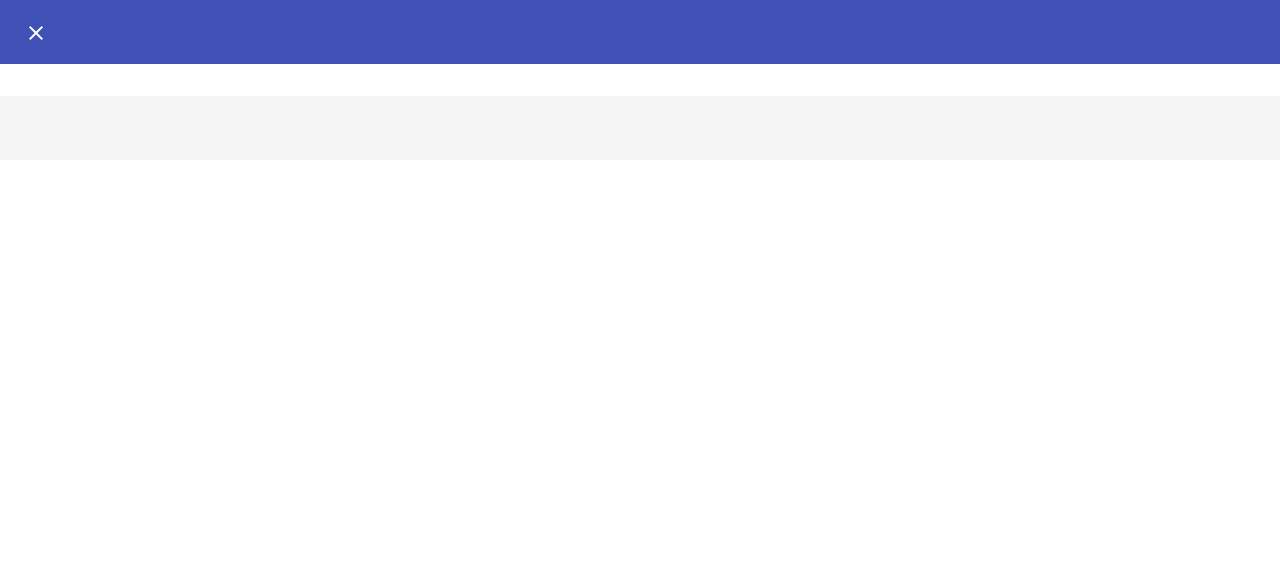
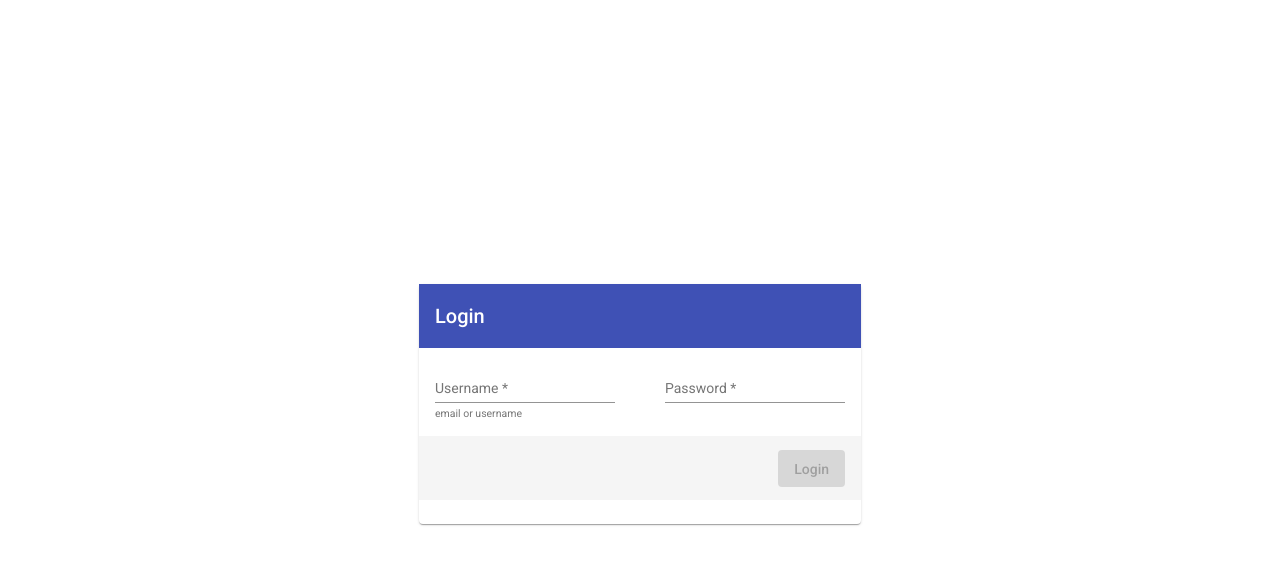
Before and after one commit to jaysonwor/evolutionary-product, an Angular app in the folder frontend/: page /auth/login in a window 1280 px wide. Shown: the top 564 px of the page. Built offline with nearby package versions, Linux system fonts and the light colour scheme.

Commit message:
login form done

```diff
--- a/frontend/src/app/app.component.html
+++ b/frontend/src/app/app.component.html
@@ -1 +1,3 @@
-<router-outlet></router-outlet>
+<div class="centered">
+    <router-outlet></router-outlet>
+</div>
--- a/frontend/src/app/components/auth/login/login.component.html
+++ b/frontend/src/app/components/auth/login/login.component.html
@@ -1,15 +1,38 @@
+<mat-card style="padding: 0px">
+  <mat-card-content>
+
   <mat-toolbar color="primary">
-    <span></span>
-    <span class="fx-spacer"></span>
-    <button mat-icon-button type="button">
-        <mat-icon mat-list-icon>close</mat-icon>
-    </button>
+    <span>Login</span>
   </mat-toolbar>
 
-  <div style="padding: 16px;">
-    <div fxLayout="row wrap" fxLayout.xs="column" fxLayout.sm="column" fxLayout.md="column" fxLayoutAlign="space-around center" fxLayoutGap="20px">
+  <form [formGroup]="form" (ngSubmit)="login()">
 
+    <div style="padding: 16px;">
+        <div fxLayout="row wrap" fxLayout.xs="column" fxLayout.sm="column" fxLayout.md="column" fxLayoutAlign="space-around center" fxLayoutGap="50px">
+            <mat-form-field fxFlex="calc(50%-30px)" >
+                    <mat-label>Username</mat-label>
+                    <input type="text" matInput formControlName="username" >
+                    <mat-hint>email or username</mat-hint>
+                    <mat-error *ngIf="f.username.errors && f.username.errors.required">Username is required</mat-error>
+            </mat-form-field>
+            <mat-form-field fxFlex="calc(50%-30px)">
+                <mat-label>Password</mat-label>
+                <input type="password" matInput formControlName="password">
+                <mat-error *ngIf="f.password.errors && f.password.errors.required">Password is required</mat-error>
+            </mat-form-field>
+        </div>
     </div>
-  </div>
-  <mat-toolbar fxLayout="row" fxLayoutAlign="end center" fxLayoutGap="16px" style="padding: 16px;">
-  </mat-toolbar>
+
+    <mat-toolbar fxLayout="row" fxLayoutAlign="end center" fxLayoutGap="16px" style="padding: 16px;">
+        <button type="submit" mat-raised-button color="primary" [disabled]="!form.valid || isSubmitting">
+            <mat-spinner diameter="40" strokeWidth='5' *ngIf="isSubmitting"></mat-spinner>
+            <span *ngIf="!isSubmitting">Login</span>
+        </button>
+    </mat-toolbar>
+
+  </form>
+
+  </mat-card-content>
+  <mat-card-actions>
+  </mat-card-actions>
+</mat-card>
--- a/frontend/src/app/components/auth/login/login.component.ts
+++ b/frontend/src/app/components/auth/login/login.component.ts
@@ -1,4 +1,7 @@
-import { Component, OnInit } from '@angular/core';
+import { Component, Inject, OnInit, Optional } from '@angular/core';
+import { FormBuilder, Validators } from '@angular/forms';
+import { MatDialogRef, MAT_DIALOG_DATA } from '@angular/material/dialog';
+import { Observable } from 'rxjs';
 
 @Component({
   selector: 'app-login',
@@ -7,9 +10,33 @@ import { Component, OnInit } from '@angular/core';
 })
 export class LoginComponent implements OnInit {
 
-  constructor() { }
+  form: any;
+  isSubmitting: boolean = false;
+
+  constructor(
+    private formBuilder: FormBuilder
+
+  ) { }
 
   ngOnInit(): void {
+    this.initForm();
   }
 
+  initForm() {
+    this.form = this.formBuilder.group({
+      username: ["", Validators.required],
+      password: ["", Validators.required]
+    })
+  }
+
+  get f() { return this.form.controls; }
+
+  login() {
+    console.log("LoginComponent.login")
+    this.isSubmitting = true;
+    //todo add api call
+    // this.isSubmitting = false;
+  }
+
+
 }
--- a/frontend/src/app/ngmaterial.module.ts
+++ b/frontend/src/app/ngmaterial.module.ts
@@ -1,5 +1,6 @@
 import { NgModule } from '@angular/core';
 import { CommonModule } from '@angular/common';
+import { BrowserAnimationsModule } from '@angular/platform-browser/animations';
 import { MatAutocompleteModule } from '@angular/material/autocomplete';
 import { MatButtonModule } from '@angular/material/button';
 import { MatButtonToggleModule } from '@angular/material/button-toggle';
--- a/frontend/src/styles.scss
+++ b/frontend/src/styles.scss
@@ -2,3 +2,9 @@
 
 html, body { height: 100%; }
 body { margin: 0; font-family: Roboto, "Helvetica Neue", sans-serif; }
+.centered {
+    height: 100vh;
+    display: flex;
+    justify-content: center;
+    align-items: center;
+}
```
